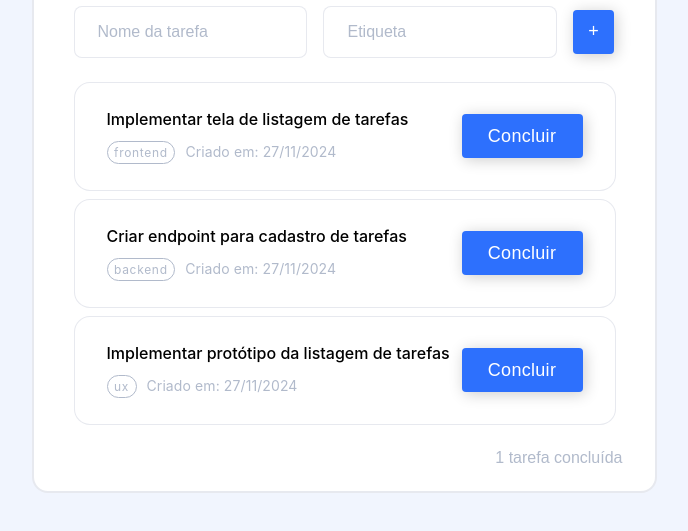
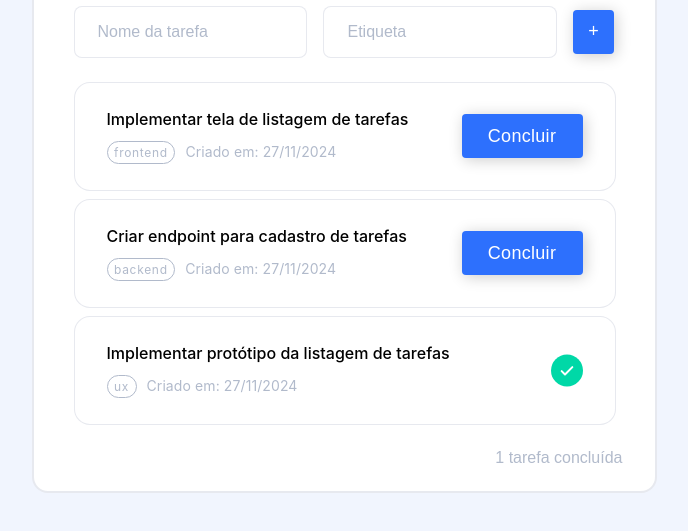
Before and after one commit to Jader-Moura-Lattarulo/RID190845_Desafio03_TaskBoard, a plain HTML site: page index.html in a window 1280 px wide. Shown: the part 201-732 px from the top of the page, without its empty margins (296-984 px from the left). Drawn offline with Linux system fonts and the light colour scheme.

Commit message:
adjustment in creating tasks and marking those that are done

```diff
--- a/js/index.js
+++ b/js/index.js
@@ -47,13 +47,15 @@ const updateTaskList = () => {
             textContainer.appendChild(taskTitle);
             textContainer.appendChild(tagDateContainer);
 
+            if (!task.done) {
                 const buttonContainer = document.createElement('div');
                 buttonContainer.classList.add('button-container');
 
                 const concludeBtn = document.createElement('button');
                 concludeBtn.classList.add('conclude-btn');
                 concludeBtn.textContent = 'Concluir';
-            concludeBtn.addEventListener('click', () => markDone(task.id));
+                concludeBtn.addEventListener('click', () => taskDone(task.id));
+                buttonContainer.appendChild(concludeBtn);
 
                 const checkedMark = document.createElement('div');
                 checkedMark.classList.add('checked-mark', 'hidden-mark');
@@ -62,12 +64,23 @@ const updateTaskList = () => {
                 checkedImg.src = '/images/checked-mark.svg';
                 checkedImg.alt = 'checked-mark';
                 checkedMark.appendChild(checkedImg);
-
-            buttonContainer.appendChild(concludeBtn);
                 buttonContainer.appendChild(checkedMark);
-
                 componentContainer.appendChild(textContainer);
                 componentContainer.appendChild(buttonContainer);
+            } else {
+                const buttonContainer = document.createElement('div');
+
+                const checkedMark = document.createElement('div');
+                checkedMark.classList.add('checked-mark');
+
+                const checkedImg = document.createElement('img');
+                checkedImg.src = '/images/checked-mark.svg';
+                checkedImg.alt = 'checked-mark';
+                checkedMark.appendChild(checkedImg);
+                buttonContainer.appendChild(checkedMark);
+                componentContainer.appendChild(textContainer);
+                componentContainer.appendChild(buttonContainer);
+            }
 
             taskItem.appendChild(componentContainer);
             list.appendChild(taskItem);
@@ -110,6 +123,14 @@ saveTaskBtn.addEventListener('click', (event) => {
     createTask(description, tag);
 });
 
+taskDone = (taskId) => {
+    const task = document.getElementById(`task-${taskId}`);
+
+    task.done = true;
+
+    markDone(taskId);
+}
+
 const markDone = (taskId) =>{
     const taskItem = document.getElementById(`task-${taskId}`);
     const taskTitle = taskItem.querySelector('.component-title');
--- a/styles/task-card.css
+++ b/styles/task-card.css
@@ -63,8 +63,12 @@
 
 .checked-mark {
     height: 3.2rem;
-    width: 9.5rem;
-    text-align: center;
+    width: 15.3rem;
+    text-align: end;
+}
+
+img {
+    margin-right: 3.2rem;
 }
 
 .hidden-mark {
```
Lines whose indentation alone changed are shown as unchanged.
